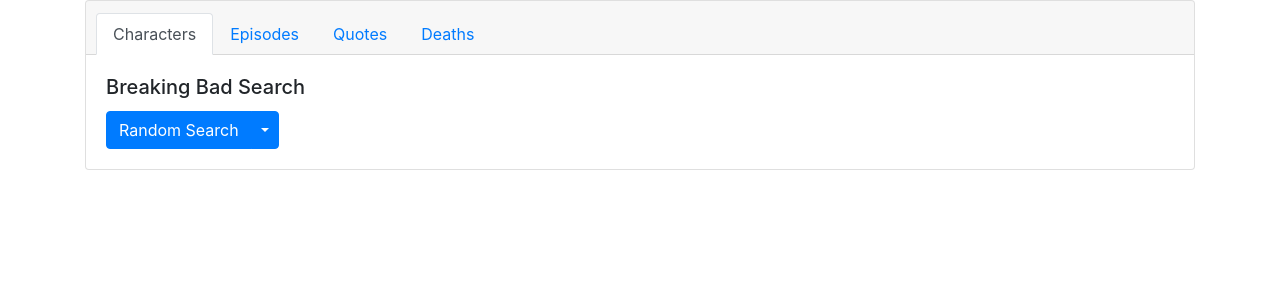
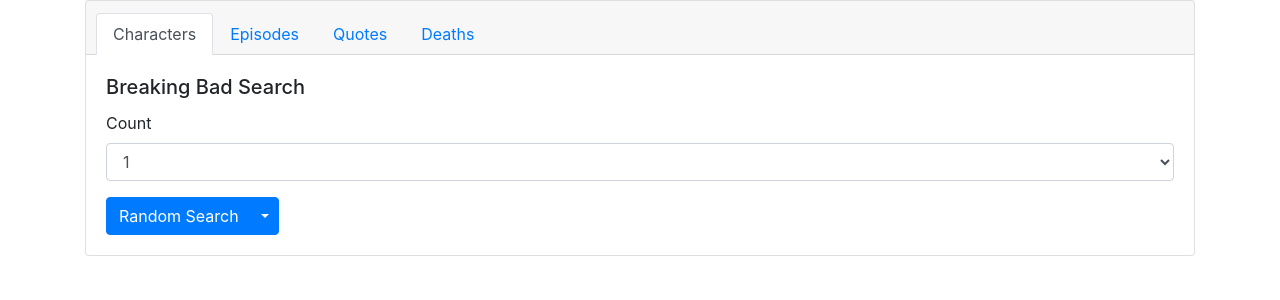
Before and after one commit to NathanMartinez/breaking_bad_app, a React (Create React App) app: page / in a window 1280 px wide. Shown: the top 300 px of the page. Built offline with nearby package versions, Linux system fonts and the light colour scheme.

Commit message:
Added quite a few optimizations and am building out the state management. Needing to look into adding in the context API to better handle the state management.

```diff
--- a/public/index.html
+++ b/public/index.html
@@ -24,7 +24,7 @@
       work correctly both with client-side routing and a non-root public URL.
       Learn how to configure a non-root public URL by running `npm run build`.
     -->
-    <title>React App</title>
+    <title>Breaking Bad App</title>
   </head>
   <body>
     <noscript>You need to enable JavaScript to run this app.</noscript>
--- a/src/App.js
+++ b/src/App.js
@@ -5,7 +5,28 @@
 import CardArea from './components/CardArea'
 
 function App() {
-  let [data, setData] = useState({})
+  const [searchText, setSearchText] = useState('')
+  const [limit, setLimit] = useState(1)
+  const [searchOptions, setSearchOptions] = useState('random')
+  const [data, setData] = useState([])
+  const [loading, setLoading] = useState(false)
+
+  const state = {
+    values: {
+    searchText,
+    limit,
+    data,
+    loading,
+    searchOptions
+    },
+    setValues: {
+      setSearchText,
+      setLimit,
+      setData,
+      setLoading,
+      setSearchOptions
+    }
+  }
 
   return (
     <Container className="App">
@@ -14,10 +35,10 @@
           <NavTabs />
         </Card.Header>
         <Card.Body>
-          <SearchForm setData={setData}/>
+          <SearchForm state={state}/>
         </Card.Body>
       </Card>
-      <CardArea data={data}/>
+     {state.values.data.length > 1 ? <CardArea state={state}/> : ''}
     </Container>
   );
 }
--- a/src/components/CardArea.js
+++ b/src/components/CardArea.js
@@ -1,13 +1,22 @@
-import { Card, CardDeck } from 'react-bootstrap'
+import { Card, Container } from 'react-bootstrap'
 import CharacterCard from './CharacterCard'
 
 export default function CardArea({data}) {
-  if (!data.char_id) return <></>
-  let result = data.map(character => <CharacterCard character={character} key={character.char_id}/>)
+  let result
+  if (data) {
+    result = data.map(character => <CharacterCard character={character} key={character.char_id}/>)
+  }
+  let singleCardStyle = {
+    display: 'flex',
+    justifyContent: 'center',
+    alignItems: 'center'
+  }
   return (
     <Card>
       <Card.Body>
-        <CardDeck>{result}</CardDeck>
+        <Container style={singleCardStyle}>
+            {result}
+        </Container>
       </Card.Body>
     </Card>
   )
--- a/src/components/CharacterCard.js
+++ b/src/components/CharacterCard.js
@@ -1,16 +1,14 @@
-import { Card, Button } from 'react-bootstrap'
-import OccupationList from './OccupationList'
+import { Card } from 'react-bootstrap'
 
 export default function CharacterCard({character}) {
-  let {img, name, birthday, status, nickname, occupation} = character
+  let {img, name, nickname} = character
   return (
-  <Card style={{ width: '18rem' }} bg='dark' text='light'>
-    <Card.Img variant="top" src={img} />
+  <Card style={{width: '20rem'}} bg='dark' text='light'>
+    <Card.Img variant="top" src={img} style={{height: '25rem'}}/>
       <Card.Body>
         <Card.Title>{name}</Card.Title>
         <Card.Title>{nickname}</Card.Title>
-            <OccupationList occupations={occupation} />
-    </Card.Body>
+      </Card.Body>
   </Card>
   )
 }
--- a/src/components/DropdownMenu.js
+++ b/src/components/DropdownMenu.js
@@ -1,8 +1,8 @@
 import {Dropdown, Button, ButtonGroup} from 'react-bootstrap'
 
-export default function DropdownMenu({name, setState, handleSubmit}) {
+export default function DropdownMenu({ name, handleSubmit, state: { values:{searchOptions}, setValues: {setSearchOptions} }}) {
   const handleSelect = (eventKey) => {
-    setState(prev => ({...prev, searchState: eventKey}))
+    setSearchOptions(eventKey)
   }
 
   return (
--- a/src/components/InputOptions.js
+++ b/src/components/InputOptions.js
@@ -1,15 +1,26 @@
 import { Form } from 'react-bootstrap'
+import SearchInput from './SearchInput'
 
-export default function InputOptions({name, setState}) {
-  const handleChange = (e) => {
-    const {name, value} = e.target
-    setState(prev => ({...prev, [name]: value}))
+export default function InputOptions({ name, state: { values: { searchOptions }, setValues }}) {
+  const handleChange = (e, setState) => {
+    const { value } = e.target
+    setState(value)
+  }
+  const generateSelect = (count) => {
+    let result = []
+    for (let i = 0; i < count; i++) {
+        result.push(<option key={i}>{i+1}</option>)
+      }
+    return result
   }
 
   return (
     <Form.Group>
-      <Form.Label>{name}</Form.Label>
-      <Form.Control type='text' onChange={handleChange} />
+      { searchOptions !== 'random' ? (<SearchInput name={name} handleChange={handleChange}/>) : ''}
+      <Form.Label>Count</Form.Label>
+      <Form.Control as="select">
+        {generateSelect(10)}
+    </Form.Control>
     </Form.Group>
   )
 }
--- a/src/components/OccupationList.js
+++ b/src/components/OccupationList.js
@@ -1,7 +1,7 @@
 import { ListGroup } from 'react-bootstrap'
 
 export default function OccupationList({occupations}) {
-  let result = !occupations ? '' : occupations.map((job, index) => <ListGroup.Item key={index} variant="dark">{job}</ListGroup.Item>)
+  let result = occupations ? '' : occupations.map((job, index) => <ListGroup.Item key={index} variant="dark">{job}</ListGroup.Item>)
   return (
     <ListGroup variant="flush">{result}</ListGroup>
   )
--- a/src/components/SearchForm.js
+++ b/src/components/SearchForm.js
@@ -1,31 +1,27 @@
-import { useState } from 'react'
 import { Card, Form } from 'react-bootstrap'
 import { getRandomChar } from '../utilities'
 import InputOptions from './InputOptions'
 import DropdownMenu from './DropdownMenu'
 
-export default function SearchForm({setData}) {
-  const initalState = {searchState: 'random'}
-  const [options, setOptions] = useState(initalState)
+export default function SearchForm({state}) {
+  const { values: {searchOptions}, setValues: { setData, setLoading } } = state
 
   const parsedName = () => {
-    let { searchState } = options
-    if (searchState === 'id') return searchState.toUpperCase()
-    return searchState[0].toUpperCase() + searchState.slice(1)
+    if (searchOptions === 'id') return searchOptions.toUpperCase()
+    return searchOptions[0].toUpperCase() + searchOptions.slice(1)
   }
 
   const handleSubmit = (e) => {
-    let { searchState } = options
     e.preventDefault()
-    if (searchState === 'random') getRandomChar(setData)
+    if (searchOptions === 'random') getRandomChar(setData, setLoading)
   }
 
   return (
       <>
         <Card.Title>Breaking Bad Search</Card.Title>
         <Form onSubmit={handleSubmit}>
-          {options.searchState === 'random' ? '' : <InputOptions name={parsedName()} setState={setOptions}/>}
-          <DropdownMenu name={parsedName()} setState={setOptions} handleSubmit={handleSubmit}/>
+          <InputOptions name={parsedName()} state={state} />
+          <DropdownMenu name={parsedName()} state={state} />
         </Form>
       </>
   )
--- /dev/null
+++ b/src/components/SearchInput.js
@@ -0,0 +1,10 @@
+import { Form } from 'react-bootstrap'
+
+export default function SearchInput({name, handleChange}) {
+  return (
+    <>
+      <Form.Label>{name}</Form.Label>
+      <Form.Control type='text' onChange={handleChange} />
+    </>
+  )
+}
--- a/src/utilities.js
+++ b/src/utilities.js
@@ -1,5 +1,7 @@
-export const getRandomChar = (setState) => {
+export const getRandomChar = (setState, setLoading) => {
+  setLoading(true)
   fetch(process.env.REACT_APP_BASE_URL + 'character/random')
   .then(response => response.json())
   .then(data => setState(data))
+  setLoading(false)
 }
```
